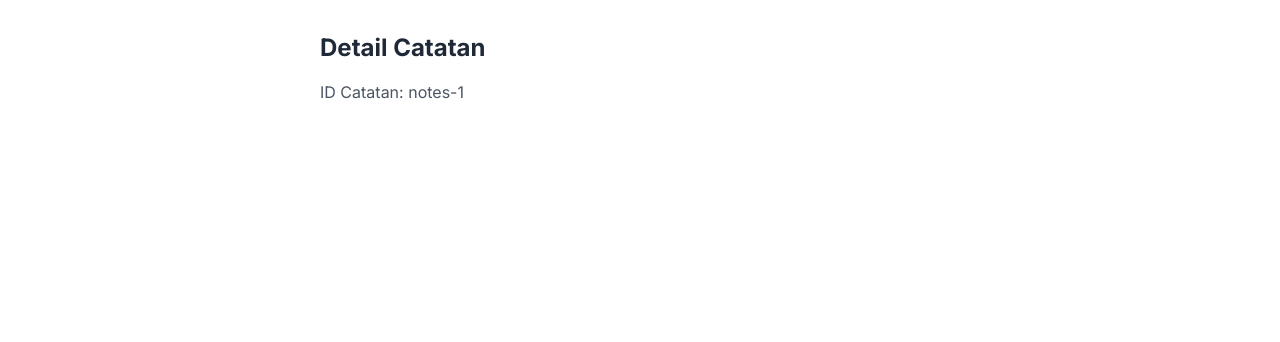
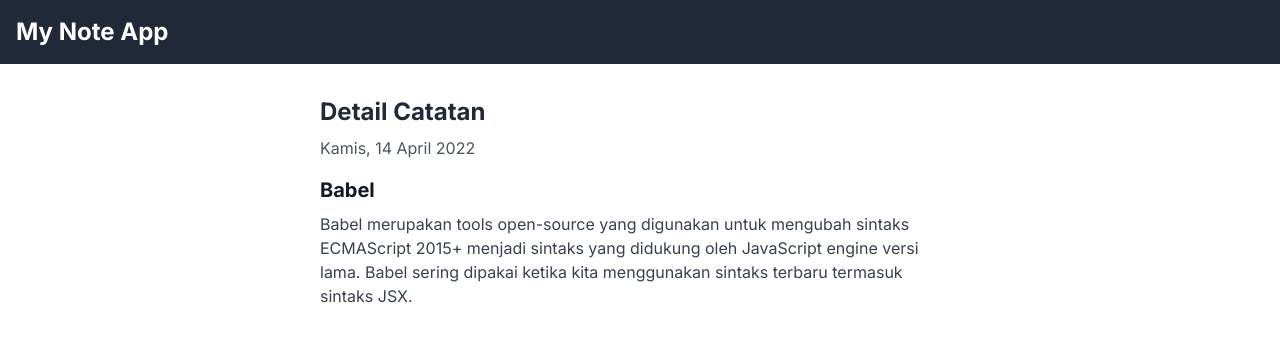
Before and after one commit to nandaglhp/my-note-app-spa, a React (Vite) app: page /note/notes-1 in a window 1280 px wide. Shown: the top 342 px of the page. Built offline with nearby package versions, Linux system fonts and the light colour scheme.

Commit message:
K3: finish

```diff
--- a/src/App.jsx
+++ b/src/App.jsx
@@ -1,12 +1,17 @@
 // src/App.js
 import React from "react";
-import { BrowserRouter as Router, Routes, Route } from "react-router-dom";
+import { BrowserRouter as Router, Routes, Route, Link } from "react-router-dom";
 import NotesPage from "./pages/NotesPage.jsx";
 import NoteDetailPage from "./pages/NoteDetailPage.jsx";
 
 function App() {
   return (
     <Router>
+      <div className="bg-gray-800 p-4 text-white">
+        <Link to="/" className="text-2xl font-bold">
+          My Note App
+        </Link>
+      </div>
       <Routes>
         <Route path="/" element={<NotesPage />} />
         <Route path="/note/:noteId" element={<NoteDetailPage />} />
--- a/src/pages/NoteDetailPage.jsx
+++ b/src/pages/NoteDetailPage.jsx
@@ -1,15 +1,28 @@
 // src/pages/NoteDetailPage.jsx
-import React from "react";
+import React, { useState, useEffect } from "react";
 import { useParams } from "react-router-dom";
+import { getNote } from "../utils/local-data";
+import { showFormattedDate } from "../utils";
 
 function NoteDetailPage() {
-  let { noteId } = useParams();
+  const { noteId } = useParams();
+  const [note, setNote] = useState(null);
+
+  useEffect(() => {
+    const fetchedNote = getNote(noteId);
+    setNote(fetchedNote);
+  }, [noteId]); // Rerun ketika noteId berubah
+
+  if (!note) {
+    return <p className="text-gray-600">Catatan tidak ditemukan.</p>;
+  }
 
   return (
     <div className="max-w-2xl mx-auto px-4 py-8">
       <h1 className="text-2xl font-semibold text-gray-800">Detail Catatan</h1>
-      <p className="mt-4 text-gray-600">ID Catatan: {noteId}</p>
-      {/* Detail catatan akan diambil berdasarkan `noteId` dan ditampilkan di sini */}
+      <p className="text-gray-600 mt-2">{showFormattedDate(note.createdAt)}</p>
+      <h2 className="mt-4 text-xl font-semibold text-gray-900">{note.title}</h2>
+      <p className="mt-2 text-gray-700">{note.body}</p>
     </div>
   );
 }
--- a/src/pages/NotesPage.jsx
+++ b/src/pages/NotesPage.jsx
@@ -2,6 +2,7 @@
 import React, { useState, useEffect } from "react";
 import { getAllNotes } from "../utils/local-data";
 import { showFormattedDate } from "../utils";
+import { Link } from "react-router-dom";
 
 function NotesPage() {
   const [notes, setNotes] = useState([]);
@@ -19,7 +20,9 @@ function NotesPage() {
         <div className="grid grid-cols-1 gap-6">
           {notes.map((note) => (
             <div key={note.id} className="p-6 bg-white rounded-lg shadow-md">
-              <h2 className="text-xl font-semibold text-gray-900">{note.title}</h2>
+              <Link to={`/note/${note.id}`} className="text-xl font-semibold text-gray-900 hover:text-gray-700">
+                {note.title}
+              </Link>
               <p className="text-gray-600">{showFormattedDate(note.createdAt)}</p>
               <p className="mt-4 text-gray-700">{note.body}</p>
             </div>
```
